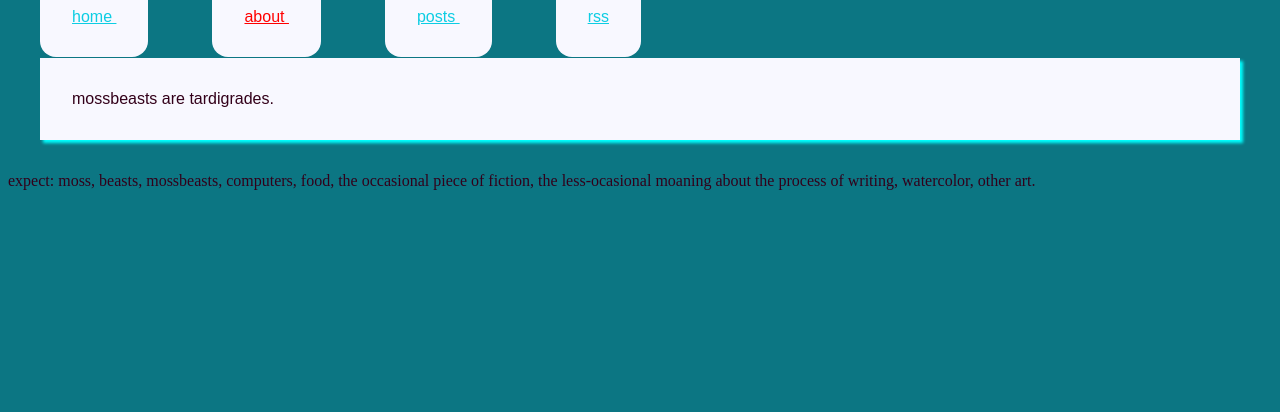
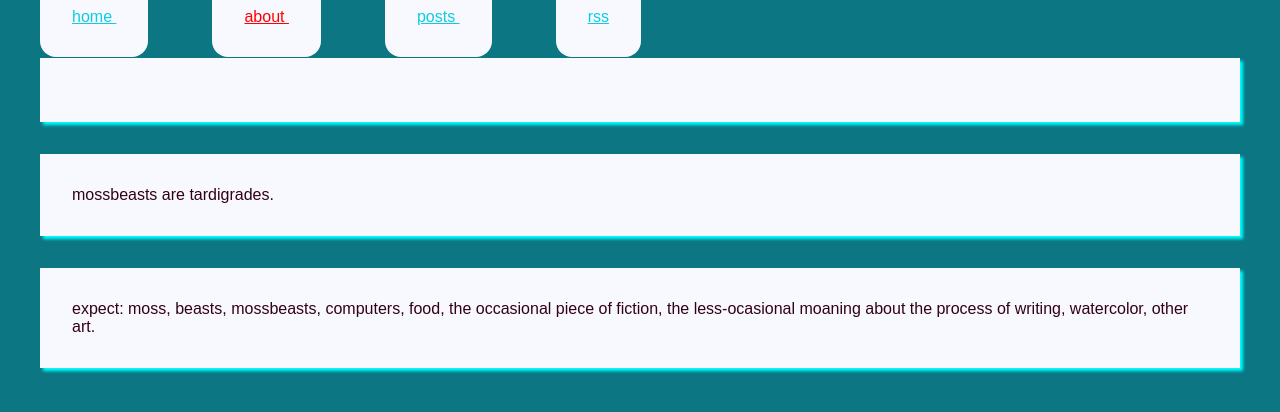
Before and after one commit to mossbeasts/mossbeasts.github.io, a Jekyll site: the page built from about.md, in a window 1280 px wide. Shown: the top 412 px of the page. Built offline with Jekyll 4.4.1, drawn with Linux system fonts in a browser that asks for light colours.

Commit message:
weird spacing

```diff
--- a/about.md
+++ b/about.md
@@ -3,6 +3,10 @@ layout: default
 title: about
 ---
 <span class="postbody">
+
+
+<span class="postbody">
 mossbeasts are tardigrades.
 
+<span class="postbody">
 expect: moss, beasts, mossbeasts, computers, food, the occasional piece of fiction, the less-ocasional moaning about the process of writing, watercolor, other art.
--- a/index.html
+++ b/index.html
@@ -2,6 +2,9 @@
 layout: default
 title: mossblog
 ---
+<br />
+<br />
+<br />
 <span class="postbody">
 Will probably look better + be more readable when it's somewhat closer to done.
 </span>
```
